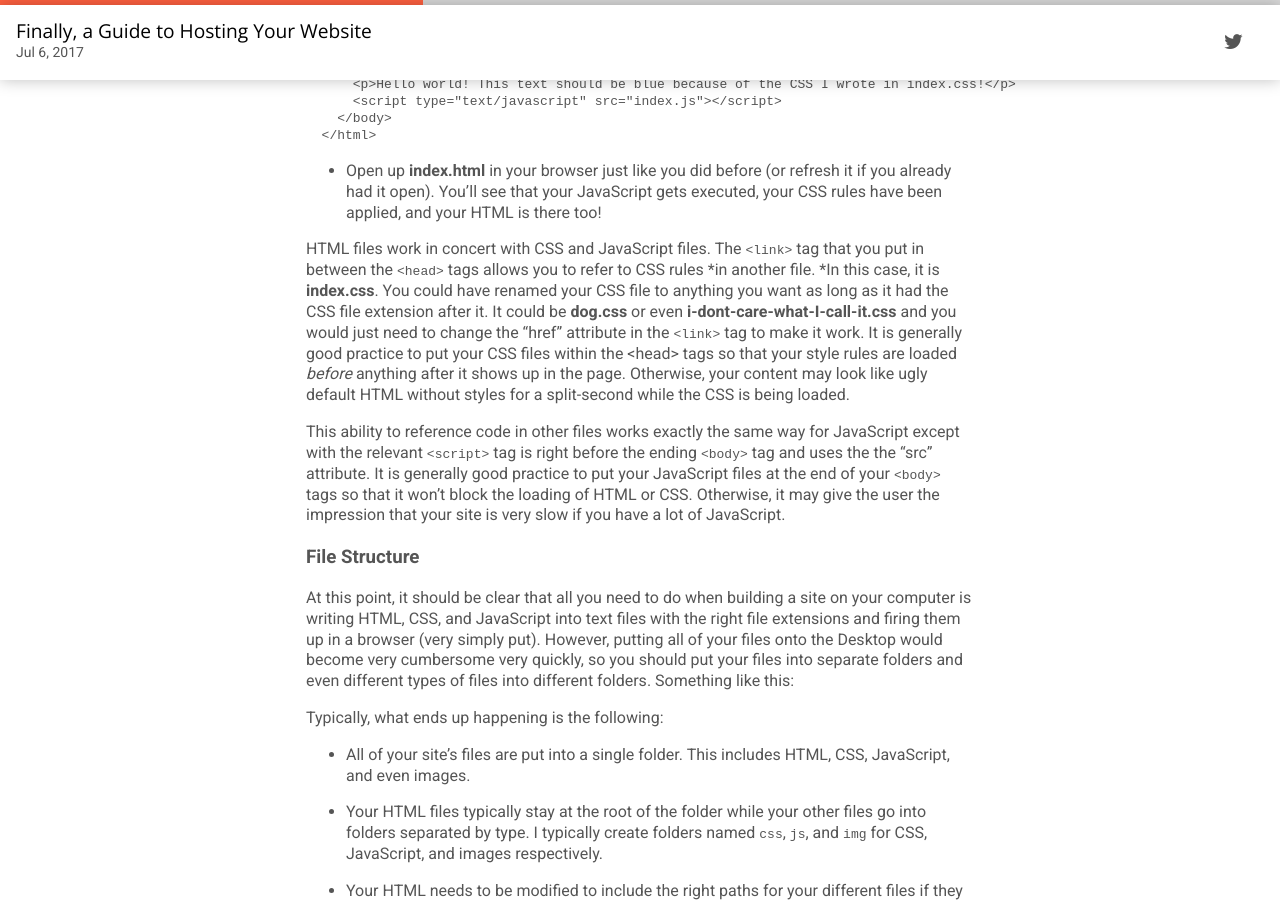
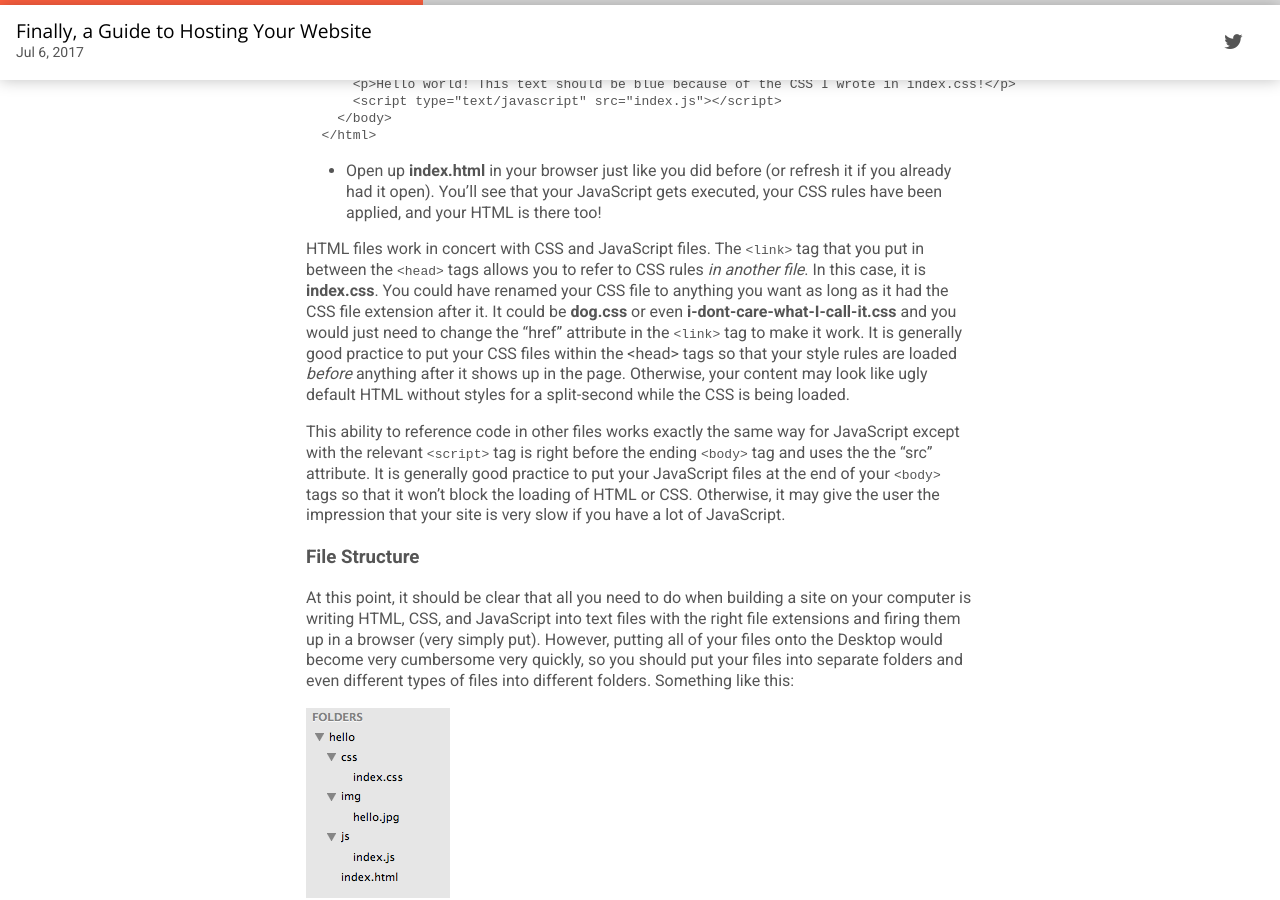
Before and after one commit to JonHMChan/blog, a Jekyll site: the page built from _posts/2017-07-06-finally-a-guide-to-hosting-your-website.markdown, in a window 1280 px wide and 900 px high, scrolled down 2554 px. Built offline with Jekyll 4.4.1, drawn with Linux system fonts in a browser that asks for light colours; nearby versions of some CDN libraries; our own code applies the rules of GitHub Pages for plain Markdown files.

Commit message:
Updated Finally A Guide To Hosting Your Website

```diff
--- a/_posts/2017-07-06-finally-a-guide-to-hosting-your-website.markdown
+++ b/_posts/2017-07-06-finally-a-guide-to-hosting-your-website.markdown
@@ -77,13 +77,15 @@ CSS and JavaScript work in a very similar way. You create files like **index.css
 
 * Open up **index.html** in your browser just like you did before (or refresh it if you already had it open). You'll see that your JavaScript gets executed, your CSS rules have been applied, and your HTML is there too!
 
-HTML files work in concert with CSS and JavaScript files. The `<link>` tag that you put in between the `<head>` tags allows you to refer to CSS rules \*in another file. \*In this case, it is **index.css**. You could have renamed your CSS file to anything you want as long as it had the CSS file extension after it. It could be **dog.css** or even **i-dont-care-what-I-call-it.css** and you would just need to change the "href" attribute in the `<link>` tag to make it work. It is generally good practice to put your CSS files within the <head> tags so that your style rules are loaded *before* anything after it shows up in the page. Otherwise, your content may look like ugly default HTML without styles for a split-second while the CSS is being loaded.
+HTML files work in concert with CSS and JavaScript files. The `<link>` tag that you put in between the `<head>` tags allows you to refer to CSS rules *in another file*. In this case, it is **index.css**. You could have renamed your CSS file to anything you want as long as it had the CSS file extension after it. It could be **dog.css** or even **i-dont-care-what-I-call-it.css** and you would just need to change the "href" attribute in the `<link>` tag to make it work. It is generally good practice to put your CSS files within the <head> tags so that your style rules are loaded *before* anything after it shows up in the page. Otherwise, your content may look like ugly default HTML without styles for a split-second while the CSS is being loaded.
 
 This ability to reference code in other files works exactly the same way for JavaScript except with the relevant `<script>` tag is right before the ending `<body>` tag and uses the the "src" attribute. It is generally good practice to put your JavaScript files at the end of your `<body>` tags so that it won't block the loading of HTML or CSS. Otherwise, it may give the user the impression that your site is very slow if you have a lot of JavaScript.
 
 ### File Structure
 
 At this point, it should be clear that all you need to do when building a site on your computer is writing HTML, CSS, and JavaScript into text files with the right file extensions and firing them up in a browser (very simply put). However, putting all of your files onto the Desktop would become very cumbersome very quickly, so you should put your files into separate folders and even different types of files into different folders. Something like this:
+
+![hello.png](/uploads/hello.png)
 
 Typically, what ends up happening is the following:
 
```
